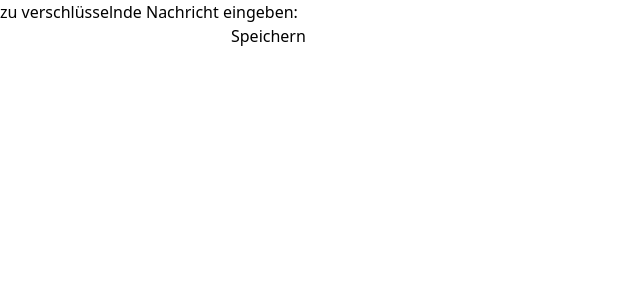
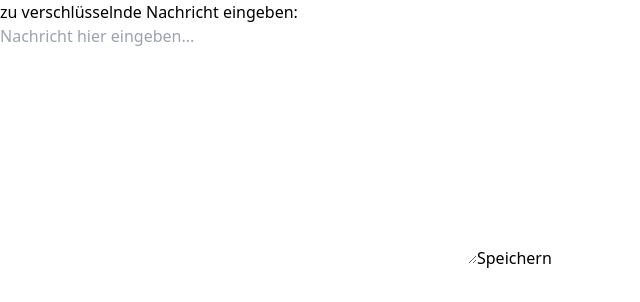
Before and after one commit to erwitte/secretNote, a React app in the folder frontend/: page / in a window 1280 px wide. Shown: the top 302 px of the page, without its empty margins (0-640 px from the left). Built offline with nearby package versions, Linux system fonts and the light colour scheme; the HTML template or start-up script is replaced by a standard one.

Commit message:
switched from input field to textarea

```diff
--- a/frontend/src/Input.jsx
+++ b/frontend/src/Input.jsx
@@ -38,10 +38,12 @@ function Input({ onSave }) {
         p-2
       ">
         <p>zu verschlüsselnde Nachricht eingeben:</p>
-        <input
-          type="text"
-          className="w-full border border-gray-300 rounded px-4 py-3 bg-transparent
-          text-zinc-200"
+        <textarea
+          rows={10}
+          cols={50}
+          onChange={(e) => setText(e.target.value)}
+          className="border border-gray-300 rounded px-4 py-3 bg-transparent text-zinc-200 resize-none"
+          placeholder="Nachricht hier eingeben..."
         />
 
         <button
--- a/frontend/src/Link.jsx
+++ b/frontend/src/Link.jsx
@@ -19,7 +19,7 @@ function Link() {
           type="text"
           value="Preset Text"
           readOnly
-          className="flex-1 border border-gray-300 rounded px-3 py-2"
+          className="flex-1 border border-gray-300 rounded px-3 py-2 bg-slate-500 text-slate-200"
         />
 
         <button
```
